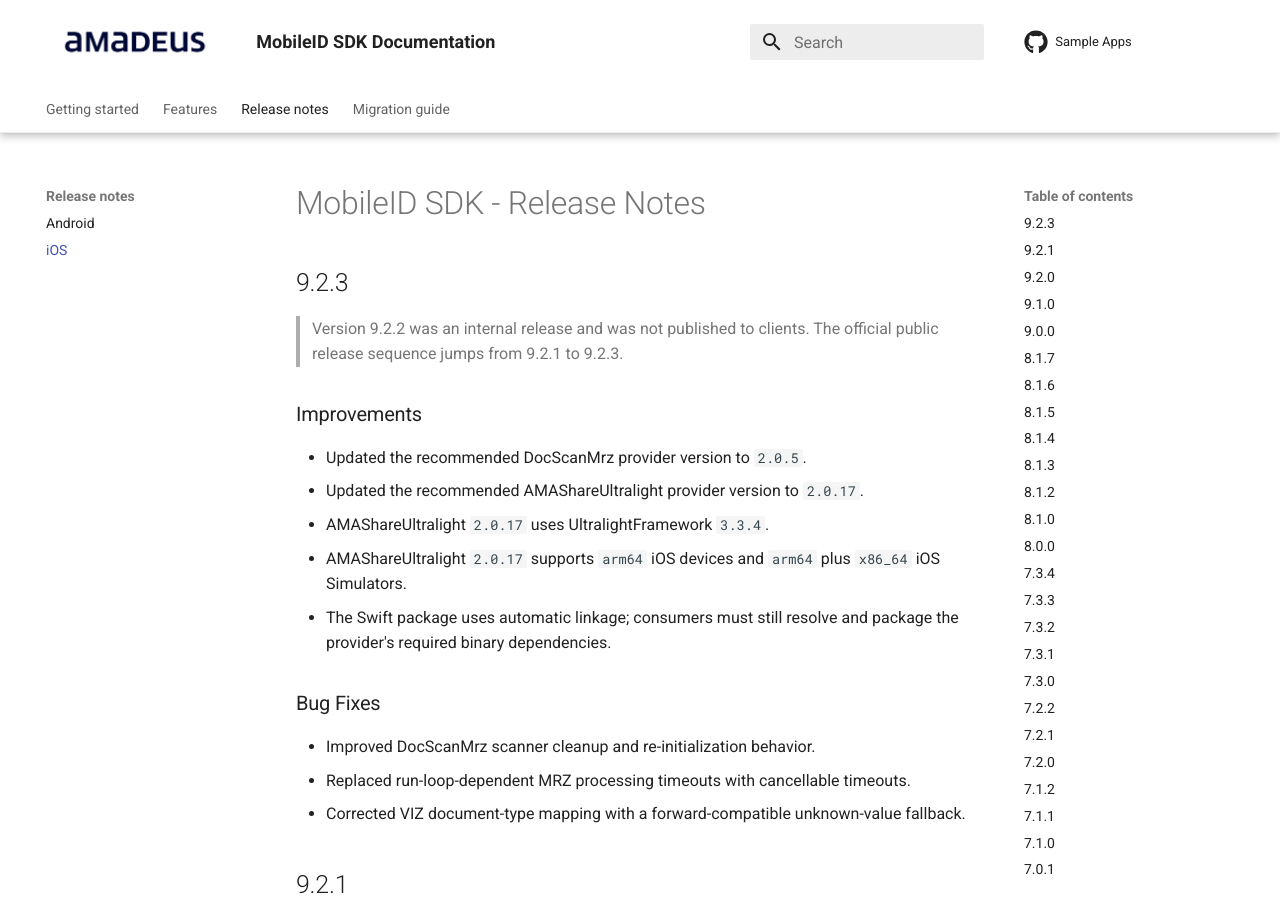
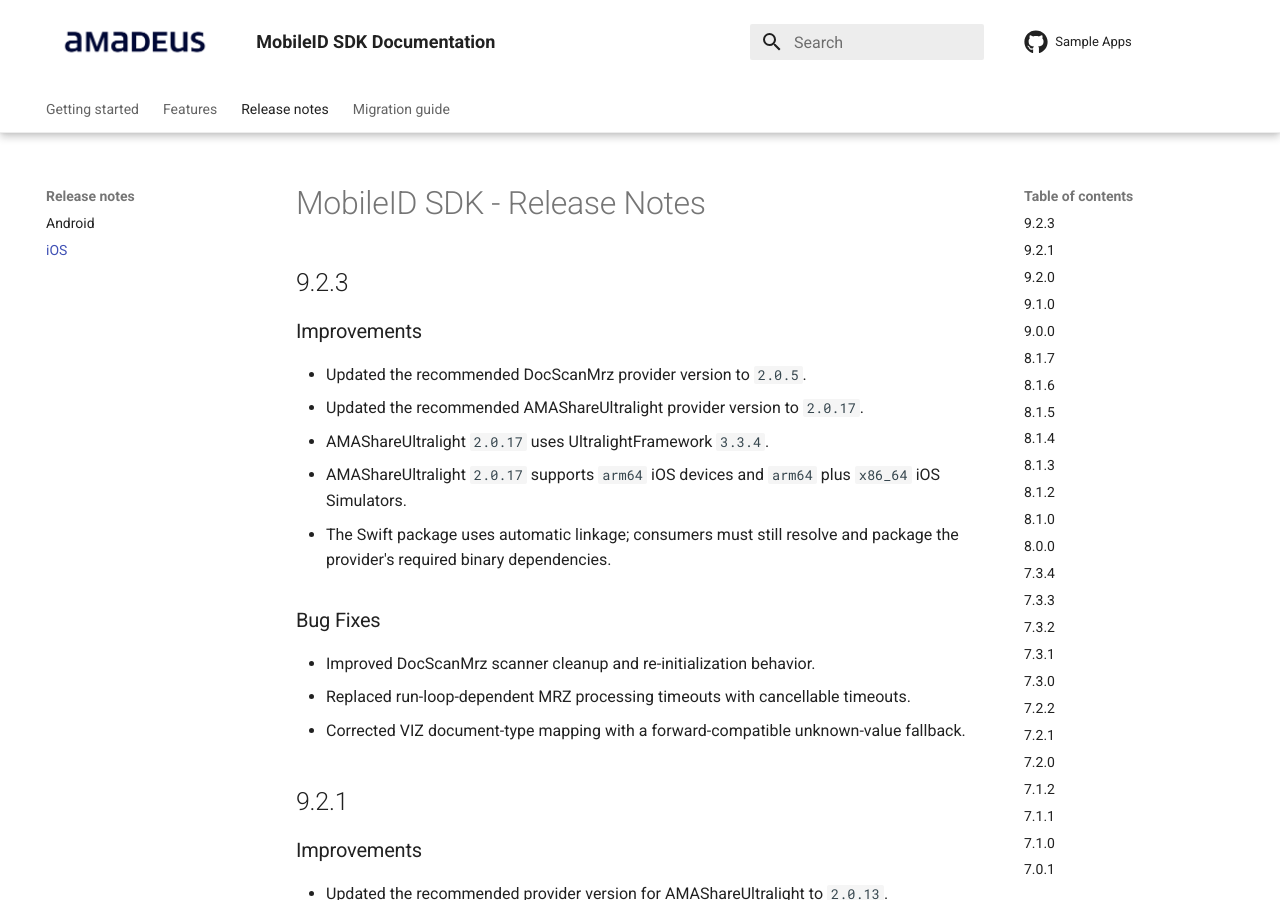
Before and after one commit to vbmobile/mobile-id-documentation, an MkDocs documentation site: the page built from docs/ReleaseNotes/ReleaseNotes_iOS.md, in a window 1280 px wide and 900 px high. Built offline with MkDocs 1.6.1 and Material for MkDocs 9.7.7, drawn with Linux system fonts in a browser that asks for light colours; the version menu is left out.

Commit message:
docs: remove obsolete iOS 9.2.2 reference
Co-authored-by: Copilot <223556219+Copilot@users.noreply.github.com>

```diff
--- a/docs/ReleaseNotes/ReleaseNotes_iOS.md
+++ b/docs/ReleaseNotes/ReleaseNotes_iOS.md
@@ -1,9 +1,6 @@
 # MobileID SDK - Release Notes
 
 ## 9.2.3
-
-> Version 9.2.2 was an internal release and was not published to clients.
-> The official public release sequence jumps from 9.2.1 to 9.2.3.
 
 ### Improvements
 
```
